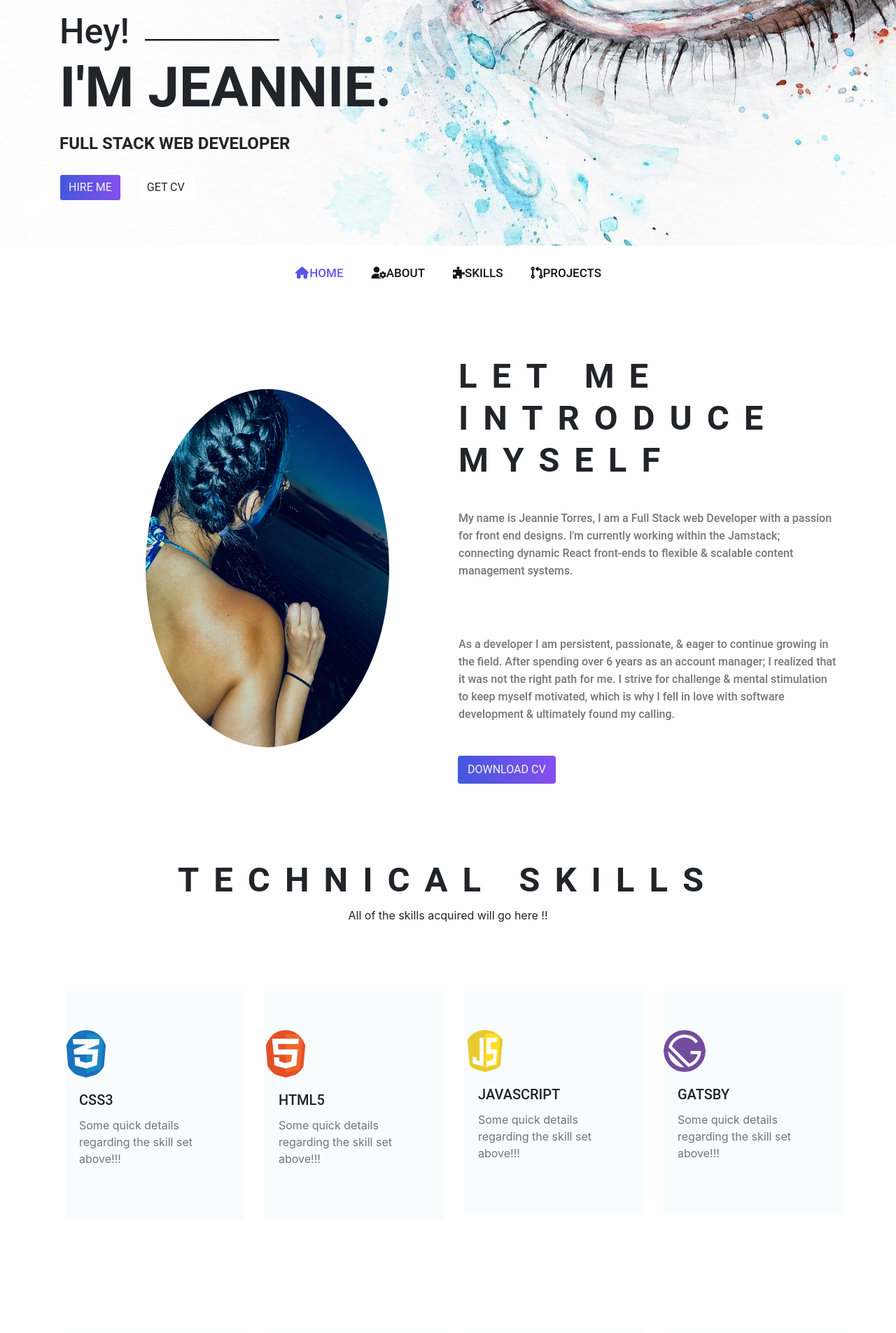
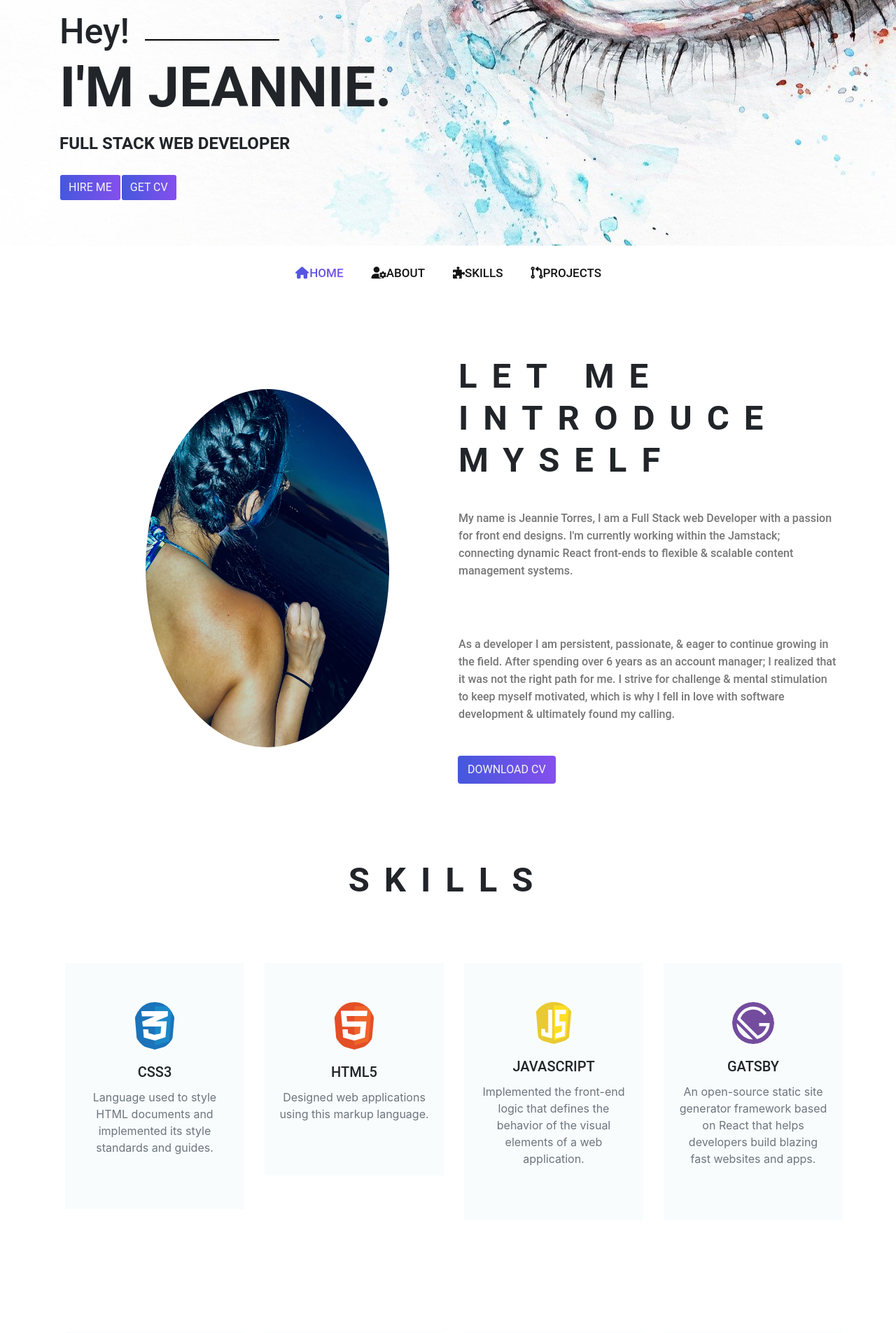
Before and after one commit to Jeanniet89/JT.tech-portfolio, a PHP site: page / in a window 1280 px wide. Shown: the part 444-2349 px from the top of the page at 70% size. Run offline with PHP 8.4, Linux system fonts and the light colour scheme.

Commit message:
Skills area edits

```diff
--- a/css/style.css
+++ b/css/style.css
@@ -114,6 +114,12 @@
 .site-main > .skills-area .skills:hover{
     box-shadow: 0 8px 16px 0 rgba(0,0,0,0.2);
 }
+.site-main .skills-area .skills .skills-img{
+    display: block;
+    margin-left: auto;
+    margin-right: auto;
+    width: 50%;
+}
 /* projects */
 .site-main .project-area{
     padding: 2rem 2rem;
--- a/index.html
+++ b/index.html
@@ -40,9 +40,9 @@
              <h4 class="title-text text-uppercase">Full Stack Web Developer</h4>
              <div class="site-buttons">
                  <div class="d-flex flex-row flex-wrap">
-                     <button type="button" class="btn button primary-button mr-4 text-uppercase">Hire me</button>
-                     <button type="button" class="btn button secondary-button text-uppercase">Get cv</button>
-                 </div>
+                     <a href="mailto:jeanniet89@gmail.com" rel="noopener noreferrer" target="_blank" class="btn button primary-button text-uppercase" type="button" role="button"aria-label="email">Hire me</a>
+                     <a href="https://docs.google.com/document/d/1qNkhrYK5gTDhB-iHQyVLz2-z49nv2do8q_L_cEBHdG8/edit?usp=sharing" rel="noopener noreferrer" target="_blank" class="btn button primary-button text-uppercase" type="button" role="button" aria-label="file">Get cv</a>
+                     </div>
              </div>
          </div>
         </div>
@@ -108,7 +108,7 @@
                         which is why I fell in love with software development & ultimately found my calling.
                     </p>
                 </div>
-                <button type="button" class="btn button primary-button text-uppercase">Download cv</button>
+                <a href="https://docs.google.com/document/d/1qNkhrYK5gTDhB-iHQyVLz2-z49nv2do8q_L_cEBHdG8/edit?usp=sharing" rel="noopener noreferrer" target="_blank" class="btn button primary-button text-uppercase" type="button" role="button" aria-label="file">Download CV</a>
             </div>
         </div>
     </div>
@@ -117,9 +117,8 @@
 <section class="skills-area">
     <div class="container">
         <div class="row">
-            <div class="col-lg-12 text-*-center skills-title">
-                <h1 class="text-uppercase title-text"> Technical Skills </h1>
-                <p class="parra"> All of the skills acquired will go here !!</p>
+            <div class="col-lg-12 skills-title">
+                <h1 class="text-uppercase title-text"> Skills </h1>
             </div>
         </div>
     </div>
@@ -127,12 +126,12 @@
          <div class="row">
             <div class="col-lg-3 col-md-6 col-sm-12">
                 <div class="skills">
-                    <div class="skills-img text-*-center py-4">
-                        <img class="mx-auto rounded-circle img-fluid" style="width:60px;" src="img/css-3.svg" alt="CSS3 logo">
-                        <div class="card-body text-*-center">
+                    <div class="py-4">
+                        <img class="skills-img rounded-circle" style="width:60px;" src="img/css-3.svg" alt="CSS3 logo">
+                        <div class="card-body text-center">
                             <h5 class="card-title text-uppercase font-roboto">CSS3</h5>
                             <p class="card-text text-secondary">
-                                Some quick details regarding the skill set above!!!
+                                Language used to style HTML documents and implemented its style standards and guides.
                             </p>
                         </div>
                     </div>
@@ -140,12 +139,12 @@
             </div>
             <div class="col-lg-3 col-md-6 col-sm-12">
                 <div class="skills">
-                    <div class="skills-img text-*-center py-4">
-                        <img class="mx-auto rounded-circle img-fluid" style="width:60px;" src="img/html-1.svg" alt="HTML5 logo">
-                        <div class="card-body text-*-center">
+                    <div class="py-4">
+                        <img class="skills-img rounded-circle" style="width:60px;" src="img/html-1.svg" alt="HTML5 logo">
+                        <div class="card-body text-center">
                             <h5 class="card-title text-uppercase font-roboto">HTML5</h5>
                             <p class="card-text text-secondary">
-                                Some quick details regarding the skill set above!!!
+                                Designed web applications using this markup language.
                             </p>
                         </div>
                     </div>
@@ -153,12 +152,12 @@
             </div>
             <div class="col-lg-3 col-md-6 col-sm-12">
                 <div class="skills">
-                    <div class="skills-img text-*-center py-4">
-                        <img class="mx-auto rounded-circle img-fluid" style="width:60px;"  src="img/javascript-1.svg" alt="JS logo">
-                        <div class="card-body text-*-center">
+                    <div class="py-4">
+                        <img class="skills-img rounded-circle" style="width:60px;"  src="img/javascript-1.svg" alt="JS logo">
+                        <div class="card-body text-center">
                             <h5 class="card-title text-uppercase font-roboto">Javascript</h5>
                             <p class="card-text text-secondary">
-                                Some quick details regarding the skill set above!!!
+                                Implemented the front-end logic that defines the behavior of the visual elements of a web application.
                             </p>
                         </div>
                     </div>
@@ -166,12 +165,12 @@
             </div>
             <div class="col-lg-3 col-md-6 col-sm-12">
                 <div class="skills">
-                    <div class="skills-img text-*-center py-4">
-                        <img class="mx-auto rounded-circle img-fluid" style="width:60px;" src="img/gatsby.svg" alt="Gatsby logo">
-                        <div class="card-body text-*-center">
+                    <div class="py-4">
+                        <img class="skills-img rounded-circle" style="width:60px;" src="img/gatsby.svg" alt="Gatsby logo">
+                        <div class="card-body text-center">
                             <h5 class="card-title text-uppercase font-roboto">Gatsby</h5>
                             <p class="card-text text-secondary">
-                                Some quick details regarding the skill set above!!!
+                               An open-source static site generator framework based on React that helps developers build blazing fast websites and apps.
                             </p>
                         </div>
                     </div>
@@ -183,12 +182,12 @@
         <div class="row">
            <div class="col-lg-3 col-md-6 col-sm-12">
                <div class="skills">
-                   <div class="skills-img text-*-center py-4">
-                       <img class="mx-auto rounded-circle img-fluid" style="width:60px;" src="img/Bootstrap.png" alt="Bootstrap logo">
-                       <div class="card-body text-*-center">
+                   <div class="py-4">
+                       <img class="skills-img rounded-circle" style="width:60px;" src="img/Bootstrap.png" alt="Bootstrap logo">
+                       <div class="card-body text-center">
                            <h5 class="card-title text-uppercase font-roboto">Bootstrap</h5>
                            <p class="card-text text-secondary">
-                               Some quick details regarding the skill set above!!!
+                            A Front-end framework used to create UI interface elements, modern websites and web apps.
                            </p>
                        </div>
                    </div>
@@ -196,12 +195,12 @@
            </div>
            <div class="col-lg-3 col-md-6 col-sm-12">
                <div class="skills">
-                   <div class="skills-img text-*-center py-4">
-                       <img class="mx-auto rounded-circle img-fluid" style="width:60px;" src="img/react-1.svg" alt="Reactjs logo">
-                       <div class="card-body text-*-center">
-                           <h5 class="card-title text-uppercase font-roboto">Reactjs</h5>
+                   <div class="py-4">
+                       <img class="skills-img rounded-circle" style="width:60px;" src="img/react-1.svg" alt="Reactjs logo">
+                       <div class="card-body text-center">
+                           <h5 class="card-title text-uppercase font-roboto">React.js</h5>
                            <p class="card-text text-secondary">
-                               Some quick details regarding the skill set above!!!
+                            Built cross-browser compatible and accessibility compliant websites using React.
                            </p>
                        </div>
                    </div>
@@ -209,12 +208,12 @@
            </div>
            <div class="col-lg-3 col-md-6 col-sm-12">
                <div class="skills">
-                   <div class="skills-img text-*-center py-4">
-                       <img class="mx-auto rounded-circle img-fluid" style="width:60px;" src="img/nodejs-1.svg" alt="Nodejs logo">
-                       <div class="card-body text-*-center">
+                   <div class="py-4">
+                       <img class="skills-img rounded-circle" style="width:60px;" src="img/nodejs-1.svg" alt="Nodejs logo">
+                       <div class="card-body text-center">
                            <h5 class="card-title text-uppercase font-roboto">Nodejs</h5>
                            <p class="card-text text-secondary">
-                               Some quick details regarding the skill set above!!!
+                            Experience developing and writing server-side web application logic or back-end components in JavaScript.
                            </p>
                        </div>
                    </div>
@@ -222,12 +221,12 @@
            </div>
            <div class="col-lg-3 col-md-6 col-sm-12">
                <div class="skills">
-                   <div class="skills-img text-*-center py-4">
-                       <img class="mx-auto rounded-circle img-fluid" style="width:60px;" src="img/Wordpresslogo.png" alt="WP logo">
-                       <div class="card-body text-*-center">
+                   <div class="py-4">
+                       <img class="skills-img rounded-circle" style="width:60px;" src="img/Wordpresslogo.png" alt="WP logo">
+                       <div class="card-body text-center">
                            <h5 class="card-title text-uppercase font-roboto">WordPress Developer</h5>
                            <p class="card-text text-secondary">
-                               Some quick details regarding the skill set above!!!
+                            Well versed in the infrastructure and ecosystem of the WordPress platform.
                            </p>
                        </div>
                    </div>
```
